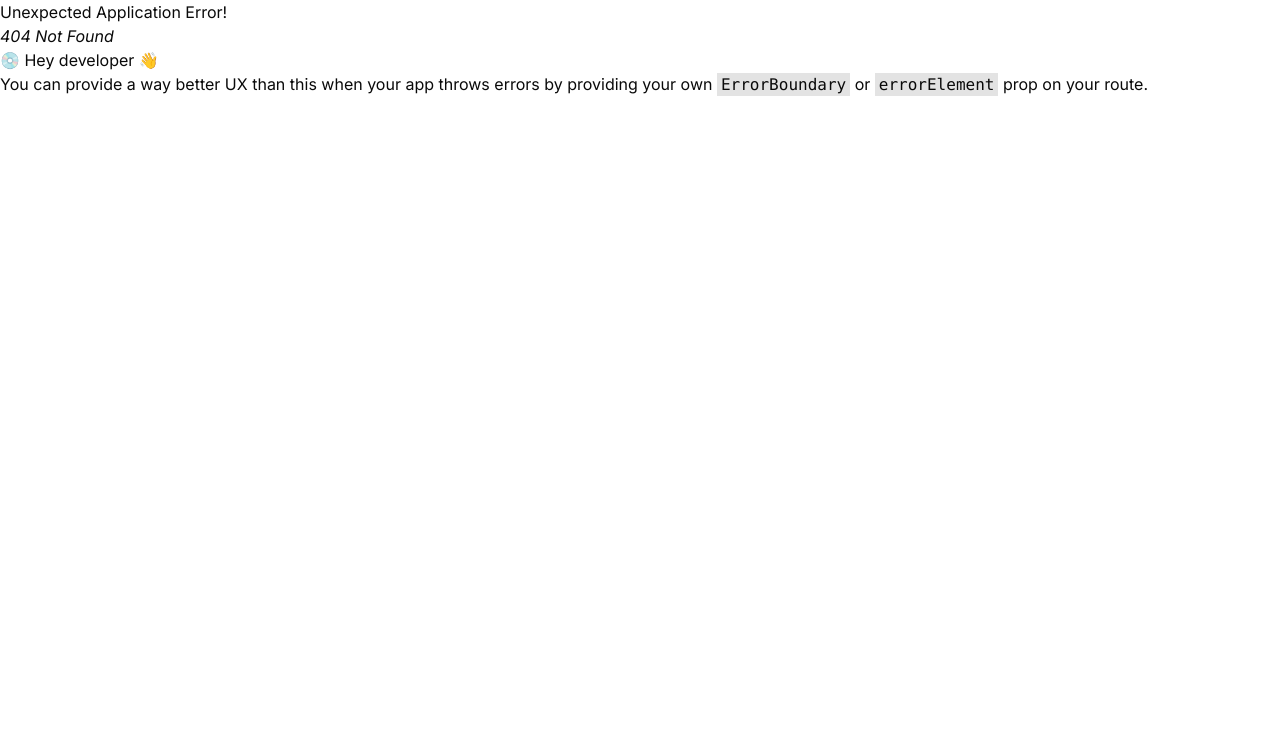
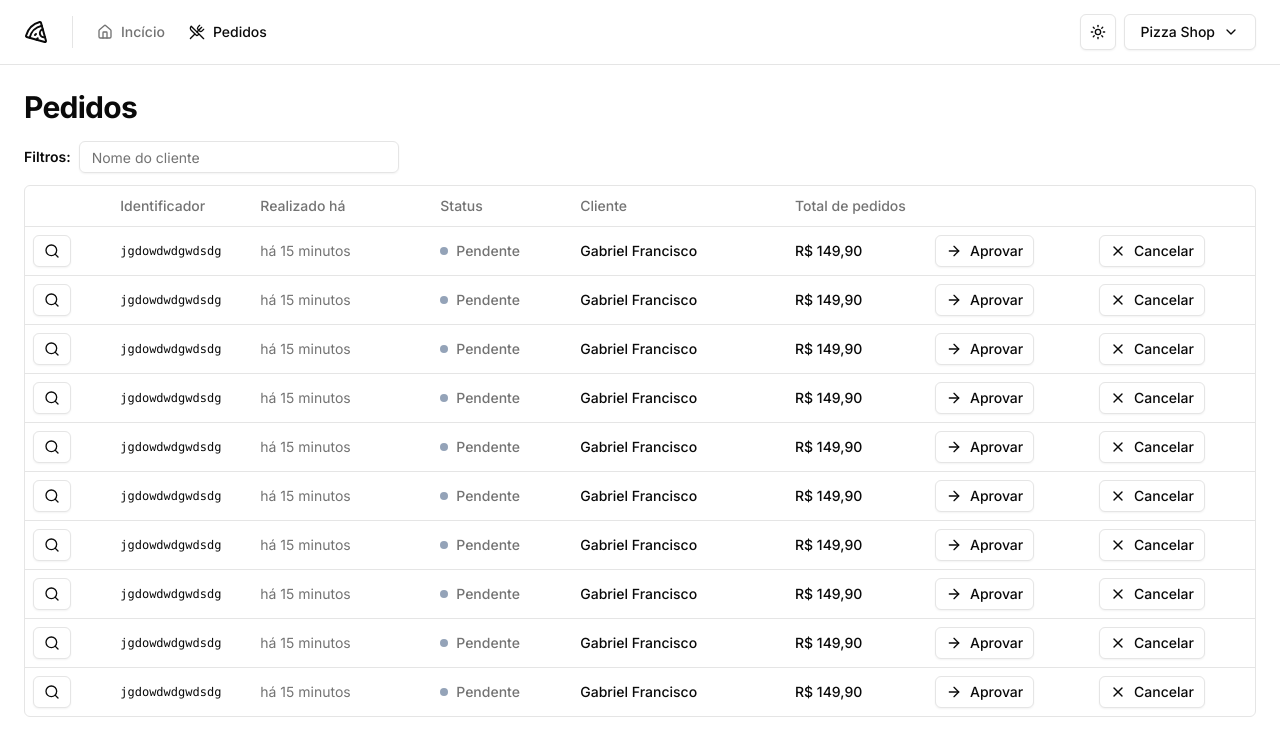
Before and after one commit to gabriel-corto/pizza-shop, a React (Vite) app: page /orders in a window 1280 px wide. Before the commit this address had no page. Shown: the top 756 px of the page. Built offline with nearby package versions, Linux system fonts and the light colour scheme.

Commit message:
feat: add orders page

```diff
--- a/src/components/ui/button.tsx
+++ b/src/components/ui/button.tsx
@@ -23,6 +23,7 @@ const buttonVariants = cva(
       size: {
         default: "h-9 px-4 py-2",
         sm: "h-8 rounded-md px-3 text-xs",
+        xs: "h-8 px-2.5",
         lg: "h-10 rounded-md px-8",
         icon: "h-9 w-9",
       },
--- /dev/null
+++ b/src/pages/app/orders/orders.tsx
@@ -0,0 +1,82 @@
+import { Button } from "@/components/ui/button";
+import { Input } from "@/components/ui/input";
+import { Table, TableBody, TableCell, TableHead, TableHeader, TableRow } from "@/components/ui/table";
+import { ArrowRight, Search, X } from "lucide-react";
+import { Helmet } from "react-helmet-async";
+
+export function Orders() {
+  return (
+    <>
+      <Helmet title="Pedidos" />
+
+      <div className="flex flex-col gap-4">
+        <h1 className="text-3xl font-bold tracking-tight">Pedidos</h1>
+      </div>
+
+      <div className="space-y-3">
+        <form className="flex items-center gap-2">
+          <span className="text-sm font-semibold">Filtros:</span>
+          <Input placeholder="Nome do cliente" className="h-8 w-[320px]" />
+        </form>
+
+        <div className="border rounded-md">
+          <Table>
+            <TableHeader>
+              <TableRow>
+                <TableHead className="w-[54]"></TableHead>
+                <TableHead className="w-[140px]">Identificador</TableHead>
+                <TableHead className="w-[180px]">Realizado há</TableHead>
+                <TableHead className="w-[140px]">Status</TableHead>
+                <TableHead>Cliente</TableHead>
+                <TableHead className="w-[140px]">Total de pedidos</TableHead>
+                <TableHead className="w-[164px]"></TableHead>
+                <TableHead className="w-[164px]"></TableHead>
+              </TableRow>
+            </TableHeader>
+
+            <TableBody>
+              {Array.from({ length: 10 }).map((_, i) => {
+                return (
+                  <TableRow>
+                <TableCell>
+                  <Button variant="outline" size="xs">
+                    <Search className="h-4 w-4" />
+                    <span className="sr-only">mostrar detalhes</span>
+                  </Button>
+                </TableCell>
+                <TableCell className="font-mono text-xs font-medium">
+                  jgdowdwdgwdsdg
+                </TableCell>
+                <TableCell className="text-muted-foreground">
+                  há 15 minutos
+                </TableCell>
+                <TableCell>
+                  <div className="flex items-center gap-2">
+                    <span className="h-2 w-2 rounded-full bg-slate-400" />
+                    <span className="font-medium text-muted-foreground">Pendente</span>
+                  </div>
+                </TableCell>
+                <TableCell className="font-medium">Gabriel Francisco</TableCell>
+                <TableCell className="font-medium">R$ 149,90</TableCell>
+                <TableCell>
+                  <Button size="xs" variant="outline">
+                    <ArrowRight className="mr h-3 w-3" />
+                    Aprovar
+                  </Button>
+                </TableCell>
+                <TableCell>
+                  <Button size="xs" variant="outline">
+                    <X className="mr h-3 w-3" />
+                    Cancelar
+                  </Button>
+                </TableCell>
+              </TableRow>
+                )
+              })}
+            </TableBody>
+          </Table>
+        </div>
+      </div>
+    </>
+  )
+}
--- a/src/routes.tsx
+++ b/src/routes.tsx
@@ -7,12 +7,16 @@ import { Dashboard } from "./pages/app/dashboard";
 
 import { SignIn } from "./pages/auth/sign-in";
 import { SignUp } from "./pages/auth/sign-up";
+import { Orders } from "./pages/app/orders/orders";
 
 export const routes = createBrowserRouter([
   {
     path: "/",
     element: <AppLayout />,
-    children: [{path: "", element: <Dashboard />}]
+    children: [
+      {path: "", element: <Dashboard />},
+      {path: "orders", element: <Orders />},
+    ]
   },
   {
     path: "/",
```
